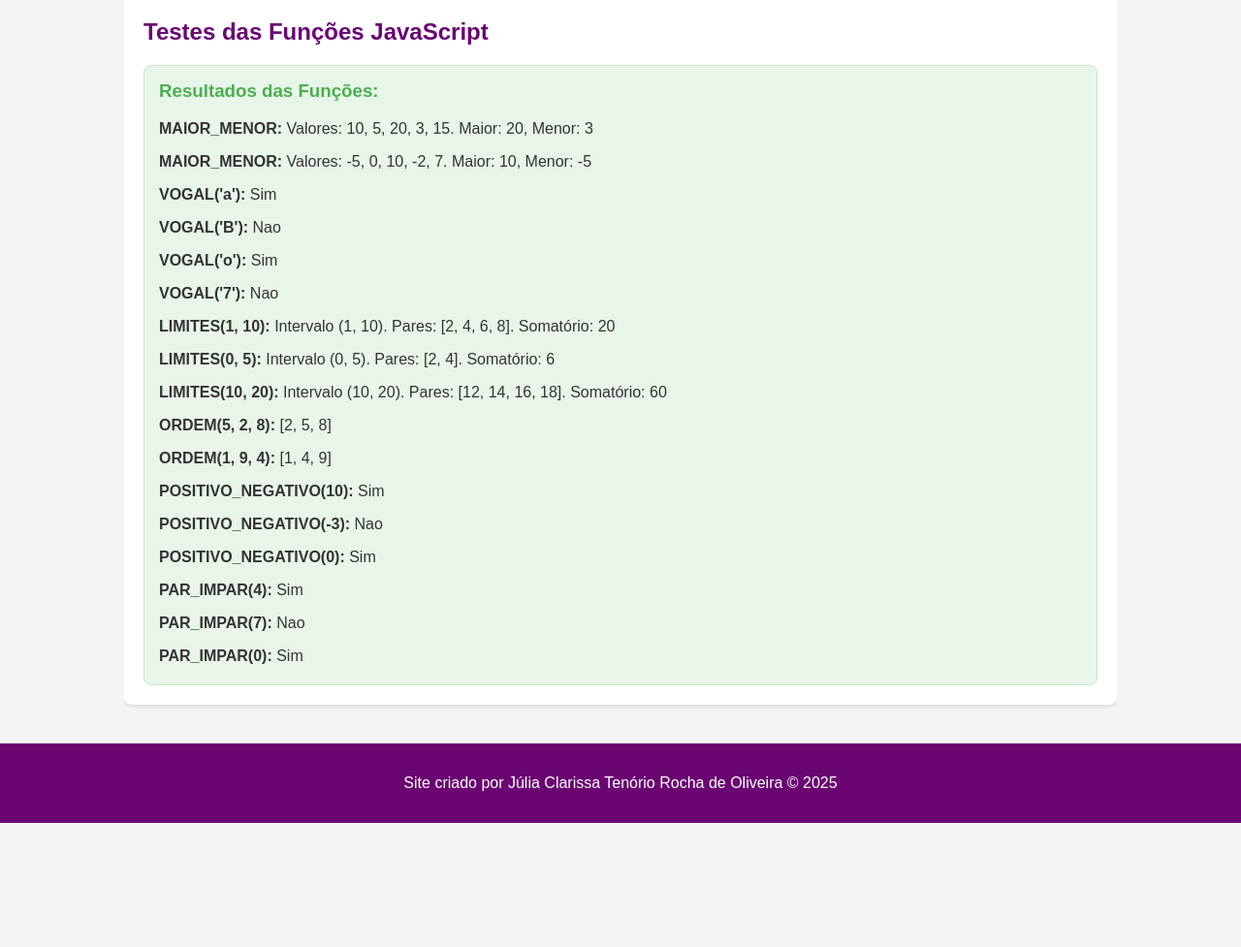
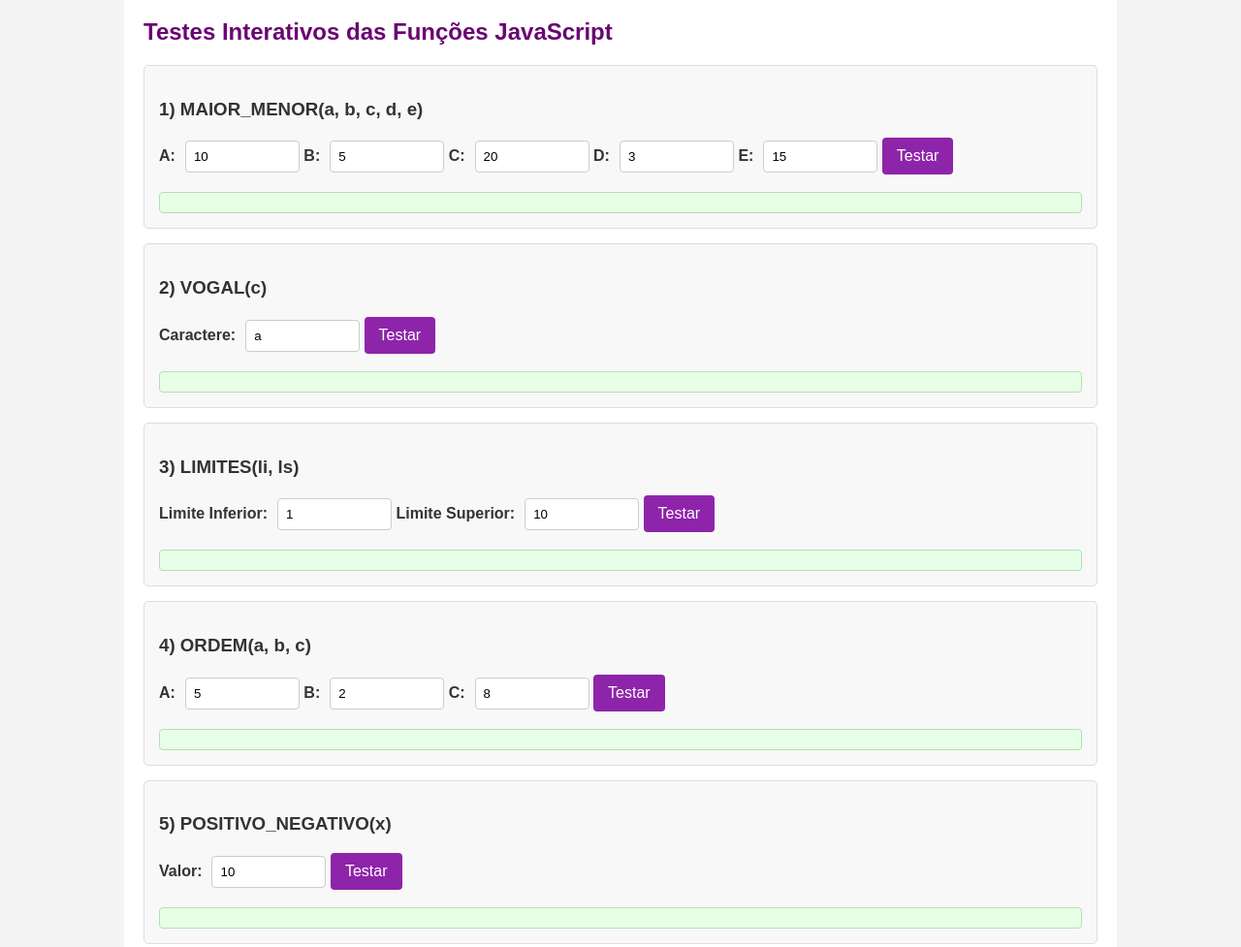
Before and after one commit to clarissasoliveira/INTW, a plain HTML site: page index.html in a window 1280 px wide. Shown: the part 1200-2177 px from the top of the page at 97% size. Before the commit the page ends 2049 px from the top, so only its background shows below. Drawn offline with Linux system fonts and the light colour scheme.

Commit message:
atualização

```diff
--- a/index.html
+++ b/index.html
@@ -61,19 +61,46 @@
             color: #d81b60;
             font-weight: bold;
         }
-        .test-output {
-            background-color: #e8f5e9;
-            border: 1px solid #c8e6c9;
+        .function-section {
+            background-color: #f8f8f8;
+            border: 1px solid #ddd;
             padding: 15px;
-            margin-top: 20px;
-            border-radius: 8px;
+            margin-bottom: 15px;
+            border-radius: 5px;
         }
-        .test-output h3 {
-            color: #4CAF50;
-            margin-top: 0;
+        .function-section label {
+            display: inline-block;
+            margin-right: 10px;
+            margin-bottom: 5px;
+            font-weight: bold;
         }
-        .test-output p {
-            margin-bottom: 5px;
+        .function-section input[type="number"],
+        .function-section input[type="text"] {
+            padding: 8px;
+            margin-bottom: 10px;
+            border: 1px solid #ccc;
+            border-radius: 4px;
+            width: 100px; /* Largura menor para os inputs */
+        }
+        .function-section button {
+            background-color: #8e24aa;
+            color: white;
+            padding: 10px 15px;
+            border: none;
+            border-radius: 4px;
+            cursor: pointer;
+            font-size: 1em;
+        }
+        .function-section button:hover {
+            background-color: #a747d1;
+        }
+        .function-output {
+            margin-top: 10px;
+            padding: 10px;
+            background-color: #e6ffe6;
+            border: 1px solid #b3e0b3;
+            border-radius: 4px;
+            font-weight: bold;
         }
     </style>
 </head>
@@ -88,7 +115,7 @@
         <a href="#desafios">Desafios</a>
         <a href="#contribuicoes">Contribuições</a>
         <a href="#recursos">Recursos</a>
-        <a href="#funcoes-js">Testes JS</a>
+        <a href="#funcoes-js">Testes Interativos</a>
     </nav>
 
     <div class="container">
@@ -123,10 +150,57 @@
         </section>
 
         <section id="funcoes-js" class="main-content">
-            <h2>Testes das Funções JavaScript</h2>
-            <div class="test-output" id="output-js">
-                <h3>Resultados das Funções:</h3>
+            <h2>Testes Interativos das Funções JavaScript</h2>
+
+            <div class="function-section">
+                <h3>1) MAIOR_MENOR(a, b, c, d, e)</h3>
+                <label for="maiorMenorA">A:</label><input type="number" id="maiorMenorA" value="10">
+                <label for="maiorMenorB">B:</label><input type="number" id="maiorMenorB" value="5">
+                <label for="maiorMenorC">C:</label><input type="number" id="maiorMenorC" value="20">
+                <label for="maiorMenorD">D:</label><input type="number" id="maiorMenorD" value="3">
+                <label for="maiorMenorE">E:</label><input type="number" id="maiorMenorE" value="15">
+                <button onclick="executarMaiorMenor()">Testar</button>
+                <div class="function-output" id="outputMaiorMenor"></div>
             </div>
+
+            <div class="function-section">
+                <h3>2) VOGAL(c)</h3>
+                <label for="vogalChar">Caractere:</label><input type="text" maxlength="1" id="vogalChar" value="a">
+                <button onclick="executarVogal()">Testar</button>
+                <div class="function-output" id="outputVogal"></div>
+            </div>
+
+            <div class="function-section">
+                <h3>3) LIMITES(li, ls)</h3>
+                <label for="limitesLi">Limite Inferior:</label><input type="number" id="limitesLi" value="1">
+                <label for="limitesLs">Limite Superior:</label><input type="number" id="limitesLs" value="10">
+                <button onclick="executarLimites()">Testar</button>
+                <div class="function-output" id="outputLimites"></div>
+            </div>
+
+            <div class="function-section">
+                <h3>4) ORDEM(a, b, c)</h3>
+                <label for="ordemA">A:</label><input type="number" id="ordemA" value="5">
+                <label for="ordemB">B:</label><input type="number" id="ordemB" value="2">
+                <label for="ordemC">C:</label><input type="number" id="ordemC" value="8">
+                <button onclick="executarOrdem()">Testar</button>
+                <div class="function-output" id="outputOrdem"></div>
+            </div>
+
+            <div class="function-section">
+                <h3>5) POSITIVO_NEGATIVO(x)</h3>
+                <label for="posNegX">Valor:</label><input type="number" id="posNegX" value="10">
+                <button onclick="executarPositivoNegativo()">Testar</button>
+                <div class="function-output" id="outputPositivoNegativo"></div>
+            </div>
+
+            <div class="function-section">
+                <h3>6) PAR_IMPAR(x)</h3>
+                <label for="parImparX">Valor:</label><input type="number" id="parImparX" value="4">
+                <button onclick="executarParImpar()">Testar</button>
+                <div class="function-output" id="outputParImpar"></div>
+            </div>
+
         </section>
     </div>
 
@@ -183,37 +257,48 @@
             return x % 2 == 0;
         }
 
-        document.addEventListener('DOMContentLoaded', () => {
-            const outputDiv = document.getElementById('output-js');
-            let htmlContent = '<h3>Resultados das Funções:</h3>';
+        function executarMaiorMenor() {
+            const a = parseInt(document.getElementById('maiorMenorA').value);
+            const b = parseInt(document.getElementById('maiorMenorB').value);
+            const c = parseInt(document.getElementById('maiorMenorC').value);
+            const d = parseInt(document.getElementById('maiorMenorD').value);
+            const e = parseInt(document.getElementById('maiorMenorE').value);
+            const resultado = MAIOR_MENOR(a, b, c, d, e);
+            document.getElementById('outputMaiorMenor').textContent = resultado;
+        }
 
-            htmlContent += `<p><strong>MAIOR_MENOR:</strong> ${MAIOR_MENOR(10, 5, 20, 3, 15)}</p>`;
-            htmlContent += `<p><strong>MAIOR_MENOR:</strong> ${MAIOR_MENOR(-5, 0, 10, -2, 7)}</p>`;
+        function executarVogal() {
+            const char = document.getElementById('vogalChar').value;
+            const resultado = VOGAL(char) == 1 ? 'Sim, é vogal' : 'Nao, nao é vogal';
+            document.getElementById('outputVogal').textContent = resultado;
+        }
 
-            htmlContent += `<p><strong>VOGAL('a'):</strong> ${VOGAL('a') == 1 ? 'Sim' : 'Nao'}</p>`;
-            htmlContent += `<p><strong>VOGAL('B'):</strong> ${VOGAL('B') == 1 ? 'Sim' : 'Nao'}</p>`;
-            htmlContent += `<p><strong>VOGAL('o'):</strong> ${VOGAL('o') == 1 ? 'Sim' : 'Nao'}</p>`;
-            htmlContent += `<p><strong>VOGAL('7'):</strong> ${VOGAL('7') == 1 ? 'Sim' : 'Nao'}</p>`;
+        function executarLimites() {
+            const li = parseInt(document.getElementById('limitesLi').value);
+            const ls = parseInt(document.getElementById('limitesLs').value);
+            const resultado = LIMITES(li, ls);
+            document.getElementById('outputLimites').textContent = resultado;
+        }
 
-            htmlContent += `<p><strong>LIMITES(1, 10):</strong> ${LIMITES(1, 10)}</p>`;
-            htmlContent += `<p><strong>LIMITES(0, 5):</strong> ${LIMITES(0, 5)}</p>`;
-            htmlContent += `<p><strong>LIMITES(10, 20):</strong> ${LIMITES(10, 20)}</p>`;
+        function executarOrdem() {
+            const a = parseInt(document.getElementById('ordemA').value);
+            const b = parseInt(document.getElementById('ordemB').value);
+            const c = parseInt(document.getElementById('ordemC').value);
+            const resultado = ORDEM(a, b, c);
+            document.getElementById('outputOrdem').textContent = `Valores ordenados: [${resultado.join(', ')}]`;
+        }
 
-            const ordem1 = ORDEM(5, 2, 8);
-            htmlContent += `<p><strong>ORDEM(5, 2, 8):</strong> [${ordem1.join(', ')}]</p>`;
-            const ordem2 = ORDEM(1, 9, 4);
-            htmlContent += `<p><strong>ORDEM(1, 9, 4):</strong> [${ordem2.join(', ')}]</p>`;
+        function executarPositivoNegativo() {
+            const x = parseInt(document.getElementById('posNegX').value);
+            const resultado = POSITIVO_NEGATIVO(x) ? 'Positivo ou zero' : 'Negativo';
+            document.getElementById('outputPositivoNegativo').textContent = resultado;
+        }
 
-            htmlContent += `<p><strong>POSITIVO_NEGATIVO(10):</strong> ${POSITIVO_NEGATIVO(10) ? 'Sim' : 'Nao'}</p>`;
-            htmlContent += `<p><strong>POSITIVO_NEGATIVO(-3):</strong> ${POSITIVO_NEGATIVO(-3) ? 'Sim' : 'Nao'}</p>`;
-            htmlContent += `<p><strong>POSITIVO_NEGATIVO(0):</strong> ${POSITIVO_NEGATIVO(0) ? 'Sim' : 'Nao'}</p>`;
-
-            htmlContent += `<p><strong>PAR_IMPAR(4):</strong> ${PAR_IMPAR(4) ? 'Sim' : 'Nao'}</p>`;
-            htmlContent += `<p><strong>PAR_IMPAR(7):</strong> ${PAR_IMPAR(7) ? 'Sim' : 'Nao'}</p>`;
-            htmlContent += `<p><strong>PAR_IMPAR(0):</strong> ${PAR_IMPAR(0) ? 'Sim' : 'Nao'}</p>`;
-
-            outputDiv.innerHTML = htmlContent;
-        });
+        function executarParImpar() {
+            const x = parseInt(document.getElementById('parImparX').value);
+            const resultado = PAR_IMPAR(x) ? 'É par' : 'É impar';
+            document.getElementById('outputParImpar').textContent = resultado;
+        }
     </script>
 </body>
 </html>
```
